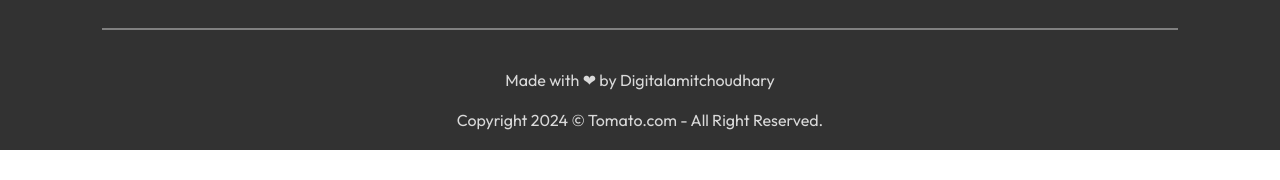
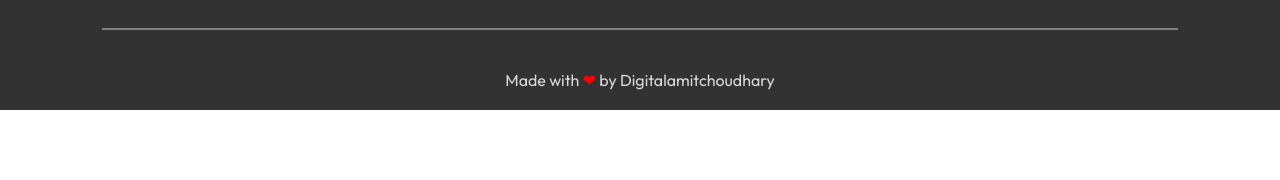
Before and after one commit to digitalamitchoudhary/food-del, a React (Vite) app in the folder frontend/: page /myorders in a window 1280 px wide. Shown: the part 582-762 px from the top of the page. Built offline with nearby package versions, Linux system fonts and the light colour scheme; no server answers.

Commit message:
Update Footer.jsx

```diff
--- a/frontend/src/components/Footer/Footer.jsx
+++ b/frontend/src/components/Footer/Footer.jsx
@@ -49,10 +49,12 @@ function Footer() {
 
     </div>
     <hr/>
-     <div class="su"><a class="custom-link" href="https://digitalamitchoudhary.com/" target="_blank">
-            Made with <span class="heart">❤</span> by Digitalamitchoudhary
-          </a></div>
-    <p className="footer-copyright">Copyright 2024  © Tomato.com - All Right Reserved.</p>
+    <p className={styles.footerCopyright}>
+         <a href="https://digitalamitchoudhary.com/" target="_blank">
+          Made with <span className={styles.heart}>❤</span> by
+          Digitalamitchoudhary
+        </a>
+      </p>
     </div>
   )
 }
```
